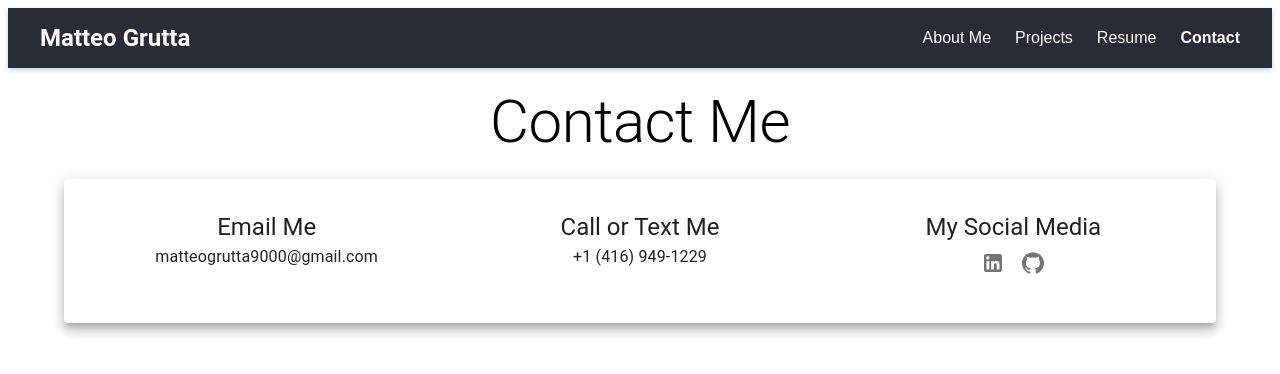
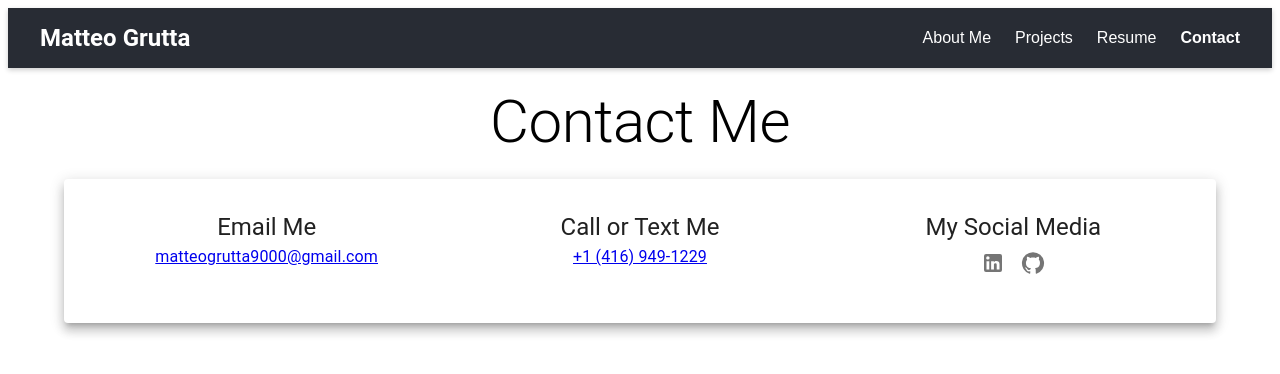
Before and after one commit to Mg9k/MatteoGPortfolio, a React (Vite) app: page /contact in a window 1280 px wide. Shown: the top 374 px of the page. Built offline with nearby package versions, Linux system fonts and the light colour scheme.

Commit message:
Updated Contact.jsx

```diff
--- a/src/pages/Contact.jsx
+++ b/src/pages/Contact.jsx
@@ -20,11 +20,16 @@ function Contact() {
           <Grid2 container>
             <Grid2 item="true" my={2} size={4}>
               <Typography align="center" variant="h5"> Email Me </Typography>
-              <Typography align="center" variant="subtitle1"> matteogrutta9000@gmail.com </Typography>
+              <Typography align="center" variant="subtitle1">
+                <a href="mailto:matteogrutta9000@gmail.com">matteogrutta9000@gmail.com</a>
+              </Typography>
             </Grid2>
             <Grid2 item="true" my={2} size={4}>
               <Typography align="center" variant="h5"> Call or Text Me </Typography>
-              <Typography align="center" variant="subtitle1"> +1 (416) 949-1229 </Typography>
+              <Typography align="center" variant="subtitle1">
+                <a href="tel:416-949-1229">+1 (416) 949-1229</a>
+
+              </Typography>
             </Grid2>
             <Grid2 item="true" my={2} size={4}>
               <Typography align="center" variant="h5"> My Social Media </Typography>
```
